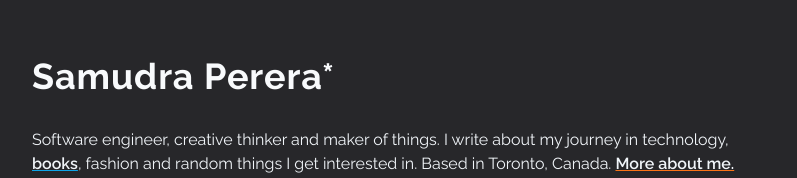
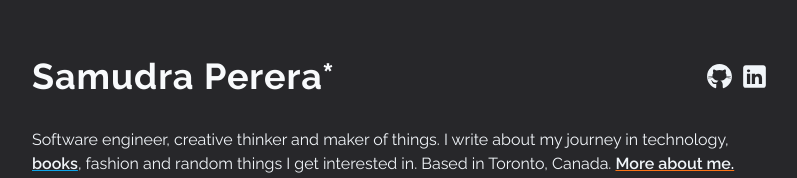
Before and after one commit to samudra-perera/portfolio-site, a React (Vite) app: page / in a window 1280 px wide. Shown: the top 178 px of the page, without its empty margins (240-1037 px from the left). Built offline with nearby package versions, Linux system fonts and the light colour scheme.

Commit message:
Added Social links to Home Page

```diff
--- a/src/Home.tsx
+++ b/src/Home.tsx
@@ -6,9 +6,39 @@
 const Home = () => {
   return (
     <Container>
-      <h2 className="font-bold text-4xl tracking-wide text-slate-50 pb-8">
-        Samudra Perera*
-      </h2>
+      <div className="md:flex items-center justify-between pb-8">
+        <h2 className="font-bold text-4xl tracking-wide text-slate-50">
+          Samudra Perera*
+        </h2>
+        <div className="flex space-x-2">
+          <a href="https://github.com/samudra-perera">
+            <svg
+              xmlns="http://www.w3.org/2000/svg"
+              x="0px"
+              y="0px"
+              width="27"
+              height="27"
+              viewBox="0 0 50 50"
+              className="fill-current text-slate-100"
+            >
+              <path d="M17.791,46.836C18.502,46.53,19,45.823,19,45v-5.4c0-0.197,0.016-0.402,0.041-0.61C19.027,38.994,19.014,38.997,19,39 c0,0-3,0-3.6,0c-1.5,0-2.8-0.6-3.4-1.8c-0.7-1.3-1-3.5-2.8-4.7C8.9,32.3,9.1,32,9.7,32c0.6,0.1,1.9,0.9,2.7,2c0.9,1.1,1.8,2,3.4,2 c2.487,0,3.82-0.125,4.622-0.555C21.356,34.056,22.649,33,24,33v-0.025c-5.668-0.182-9.289-2.066-10.975-4.975 c-3.665,0.042-6.856,0.405-8.677,0.707c-0.058-0.327-0.108-0.656-0.151-0.987c1.797-0.296,4.843-0.647,8.345-0.714 c-0.112-0.276-0.209-0.559-0.291-0.849c-3.511-0.178-6.541-0.039-8.187,0.097c-0.02-0.332-0.047-0.663-0.051-0.999 c1.649-0.135,4.597-0.27,8.018-0.111c-0.079-0.5-0.13-1.011-0.13-1.543c0-1.7,0.6-3.5,1.7-5c-0.5-1.7-1.2-5.3,0.2-6.6 c2.7,0,4.6,1.3,5.5,2.1C21,13.4,22.9,13,25,13s4,0.4,5.6,1.1c0.9-0.8,2.8-2.1,5.5-2.1c1.5,1.4,0.7,5,0.2,6.6c1.1,1.5,1.7,3.2,1.6,5 c0,0.484-0.045,0.951-0.11,1.409c3.499-0.172,6.527-0.034,8.204,0.102c-0.002,0.337-0.033,0.666-0.051,0.999 c-1.671-0.138-4.775-0.28-8.359-0.089c-0.089,0.336-0.197,0.663-0.325,0.98c3.546,0.046,6.665,0.389,8.548,0.689 c-0.043,0.332-0.093,0.661-0.151,0.987c-1.912-0.306-5.171-0.664-8.879-0.682C35.112,30.873,31.557,32.75,26,32.969V33 c2.6,0,5,3.9,5,6.6V45c0,0.823,0.498,1.53,1.209,1.836C41.37,43.804,48,35.164,48,25C48,12.318,37.683,2,25,2S2,12.318,2,25 C2,35.164,8.63,43.804,17.791,46.836z"></path>
+            </svg>
+          </a>
+          <a href="https://www.linkedin.com/in/samudraperera/" target="_blank">
+            <svg
+              xmlns="http://www.w3.org/2000/svg"
+              x="0px"
+              y="0px"
+              width="27"
+              height="27"
+              viewBox="0 0 50 50"
+              className="fill-current text-slate-100"
+            >
+              <path d="M41,4H9C6.24,4,4,6.24,4,9v32c0,2.76,2.24,5,5,5h32c2.76,0,5-2.24,5-5V9C46,6.24,43.76,4,41,4z M17,20v19h-6V20H17z M11,14.47c0-1.4,1.2-2.47,3-2.47s2.93,1.07,3,2.47c0,1.4-1.12,2.53-3,2.53C12.2,17,11,15.87,11,14.47z M39,39h-6c0,0,0-9.26,0-10 c0-2-1-4-3.5-4.04h-0.08C27,24.96,26,27.02,26,29c0,0.91,0,10,0,10h-6V20h6v2.56c0,0,1.93-2.56,5.81-2.56 c3.97,0,7.19,2.73,7.19,8.26V39z"></path>
+            </svg>
+          </a>
+        </div>
+      </div>
       <p className="text-slate-100 pb-8">
         Software engineer, creative thinker and maker of things. I write about
         my journey in technology,{" "}
```
